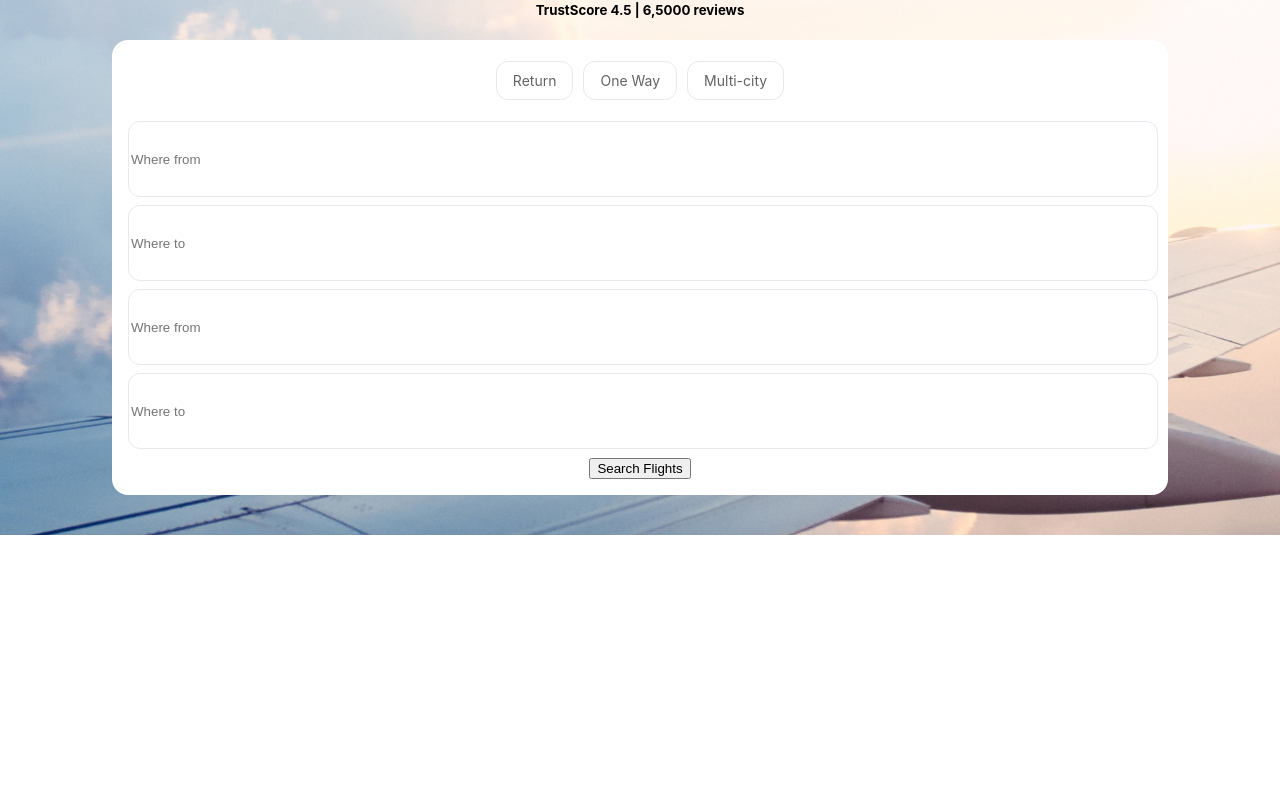
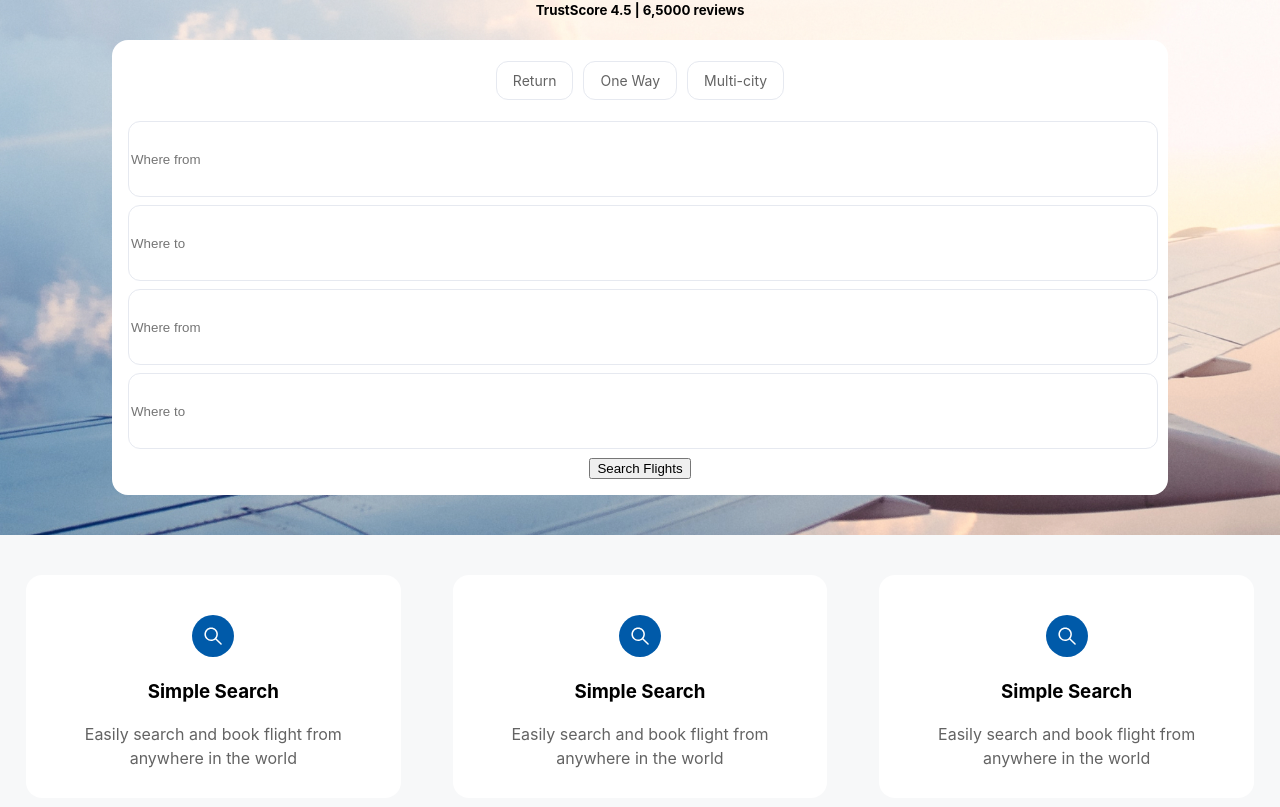
Before and after one commit to louillustrator/alternative-airlines, a React (Create React App) app: page / in a window 1280 px wide. Shown: the part 321-1128 px from the top of the page. Before the commit the page ends 856 px from the top, so only its background shows below. Built offline with nearby package versions, Linux system fonts and the light colour scheme.

Commit message:
started on icon card banner

```diff
--- a/src/App.css
+++ b/src/App.css
@@ -1,22 +1,24 @@
 .App {
   text-align: center;
+  background-color: #f7f8f9;
 }
 
 .header {
-  display:flex;
+  display: flex;
   align-items: center;
+  background-color: #ffffff;
 }
 
 .header-logo {
   width: 125px;
-  height:40px;
-  display:block;
+  height: 40px;
+  display: block;
 }
 
 .hero-banner {
   background-color: #519dbf;
   padding: 40px 0;
   background-size: cover;
-  background-position:bottom;
+  background-position: bottom;
   background-image: url(./images/background-image.jpg);
 }
--- a/src/App.js
+++ b/src/App.js
@@ -1,15 +1,16 @@
 import './App.css';
 import HeroBanner from './components/HeroBanner';
+import InfoBanner from './components/InfoBanner';
 import Nav from './components/Nav.js'
 
 function App() {
   return (
     <div className="App">
       <header className="header">
-
         <Nav />
       </header>
       <HeroBanner />
+      <InfoBanner />
     </div>
   );
 }
--- a/src/components/FlightSearchForm.css
+++ b/src/components/FlightSearchForm.css
@@ -31,14 +31,9 @@
   width: 0;
 }
 
-/* .radio-button-label[checked] {
-
-} */
-
 label:focus-within {
   background-color: #005aa9;
   color: #ffffff;
-  /* border-color: #4c4; */
 }
 
 .input-column {
--- a/src/components/FlightSearchForm.js
+++ b/src/components/FlightSearchForm.js
@@ -5,7 +5,7 @@ import React from "react";
 export default function FlightSearchForm() {
   const whereFrom = useRef();
   const whereTo = useRef();
-  const flightType = useRef();
+  const flightType = useRef("return");
 
   function handleSubmit(event) {
     event.preventDefault();
@@ -15,21 +15,24 @@ export default function FlightSearchForm() {
   }
 
   function handleChange(event) {
-    console.log(flightType)
+    console.log(flightType.current.value)
+    flightType.current = flightType.current.value
   }
 
   return (
     <>
       <form className="form-container" onSubmit={handleSubmit}>
         <div className="radio-btn-row">
-          <label class="radio-button-label">
-            <input type="radio" ref={flightType} name="optradio" className="radio-button" checked onClick={handleChange} />Return
+          <label className="radio-button-label">
+            <input type="radio" ref={flightType} name="optradio" value="return" className="radio-button" checked={flightType === "return"} onChange={handleChange} />Return
           </label>
-          <label class="radio-button-label">
-            <input type="radio" ref={flightType} name="optradio" className="radio-button" onClick={handleChange} />One Way
+          <label className="radio-button-label">
+            <input type="radio" ref={flightType} name="optradio" value="one-way" className="radio-button" checked={flightType === "one-way"}
+              onChange={handleChange} />One Way
           </label>
-          <label class="radio-button-label">
-            <input type="radio" ref={flightType} name="optradio" className="radio-button" onClick={handleChange} />Multi-city
+          <label className="radio-button-label">
+            <input type="radio" ref={flightType} name="optradio" value="multi-city" className="radio-button" checked={flightType === "multi-city"}
+              onChange={handleChange} />Multi-city
           </label>
         </div>
         <div className="input-column">
--- /dev/null
+++ b/src/components/IconCard.css
@@ -0,0 +1,20 @@
+.icon-card-wrapper {
+  background-color: #ffffff;
+  width: 60vw;
+  margin: 40px auto;
+  border-radius: 16px;
+  padding: 40px;
+}
+
+.description-text {
+  line-height: 1.5;
+  /* font-size: 14px; */
+  margin-bottom: -12px;
+  color: #636363;
+}
+
+@media screen and (min-width: 780px) {
+  .icon-card-wrapper {
+    width: 23vw;
+  }
+}
--- /dev/null
+++ b/src/components/IconCard.js
@@ -0,0 +1,17 @@
+import './IconCard.css';
+import React from "react";
+
+class IconCard extends React.Component {
+  render() {
+    const { icon, headerText, descriptionText } = this.props;
+    return (
+      <div className="icon-card-wrapper">
+        <img src={icon}></img>
+        <h3 className="header-text">{headerText}</h3>
+        <p className="description-text">{descriptionText}</p>
+      </div>
+    )
+  }
+}
+
+export default IconCard;
--- /dev/null
+++ b/src/components/InfoBanner.css
@@ -0,0 +1,5 @@
+@media screen and (min-width: 780px) {
+  .wrapper {
+    display: flex;
+  }
+}
--- /dev/null
+++ b/src/components/InfoBanner.js
@@ -0,0 +1,15 @@
+import "./InfoBanner.css"
+import React from "react"
+import SearchIcon from "../icons/search.svg"
+import IconCard from "./IconCard"
+
+export default function InfoBanner() {
+  return (
+    <section className="wrapper">
+      <IconCard icon={SearchIcon} headerText="Simple Search" descriptionText="Easily search and book flight from anywhere in the world" />
+      <IconCard icon={SearchIcon} headerText="Simple Search" descriptionText="Easily search and book flight from anywhere in the world" />
+      <IconCard icon={SearchIcon} headerText="Simple Search" descriptionText="Easily search and book flight from anywhere in the world" />
+      {/* add alt text */}
+    </section>
+  )
+}
--- a/src/components/Nav.css
+++ b/src/components/Nav.css
@@ -5,6 +5,7 @@
   align-items: center;
   position: relative;
   padding: 0.5rem 1.5rem;
+  background-color: #ffffff;
 }
 
 .navigation-menu ul {
```
